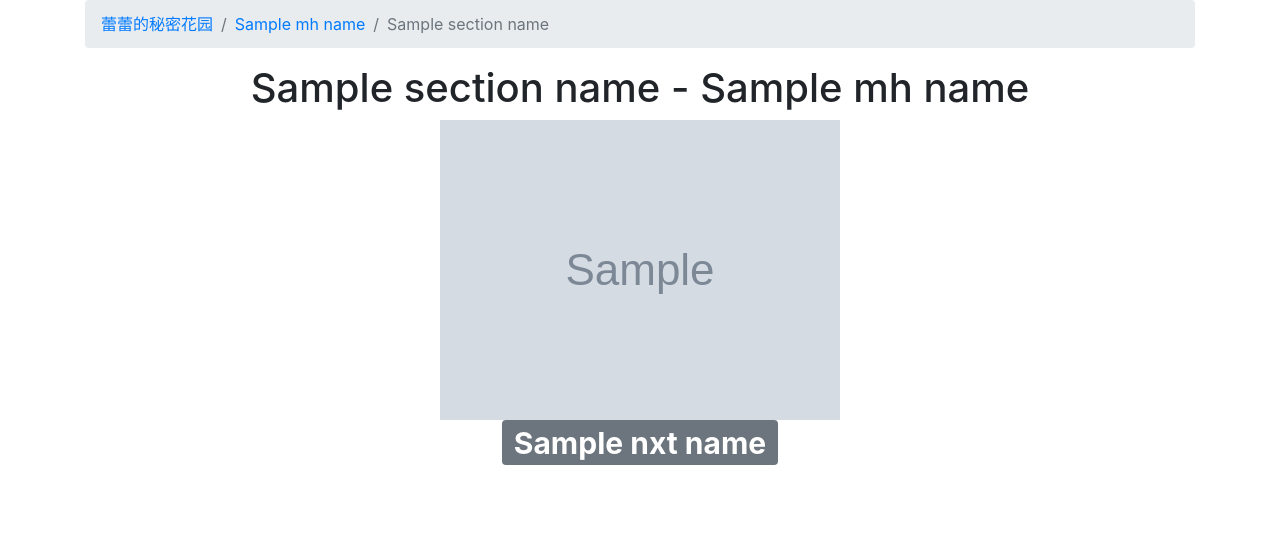
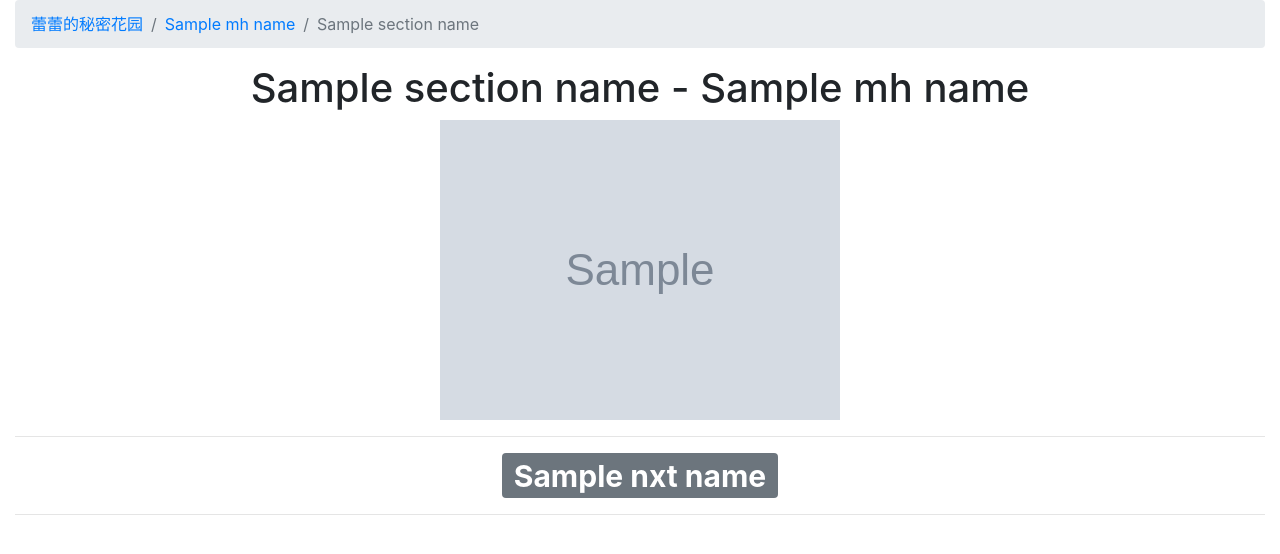
Before and after one commit to m2kar/lei-garden, a Flask app: template app/template/mh_section.html in a window 1280 px wide. Shown: the top 554 px of the page. Run offline with Flask 2, Linux system fonts and the light colour scheme; the template is opened without the code that fills it: most values are stand-ins (such as "Sample title", 1, 10 or a date in 2020); grey boxes marked "Sample" are stand-in pictures.

Commit message:
main container-fluid and add hr

```diff
--- a/app/template/mh_section.html
+++ b/app/template/mh_section.html
@@ -14,7 +14,7 @@
 </head>
 
 <body>
-    <div class="container text-center">
+    <div class="container-fluid text-center">
         <nav aria-label="breadcrumb">
             <ol class="breadcrumb">
                 <li class="breadcrumb-item"><a href="/">蕾蕾的秘密花园</a></li>
@@ -33,6 +33,10 @@
                 {% endfor%}
             <!-- </div> -->
 
+            <hr/>
             <h1><a class="badge badge-secondary" href="{{ nxt_url }}"> {{nxt_name}}</a></h3>
+            <hr/>
+            <p></p>
+            <p></p>
     </div>
 </body>
```
